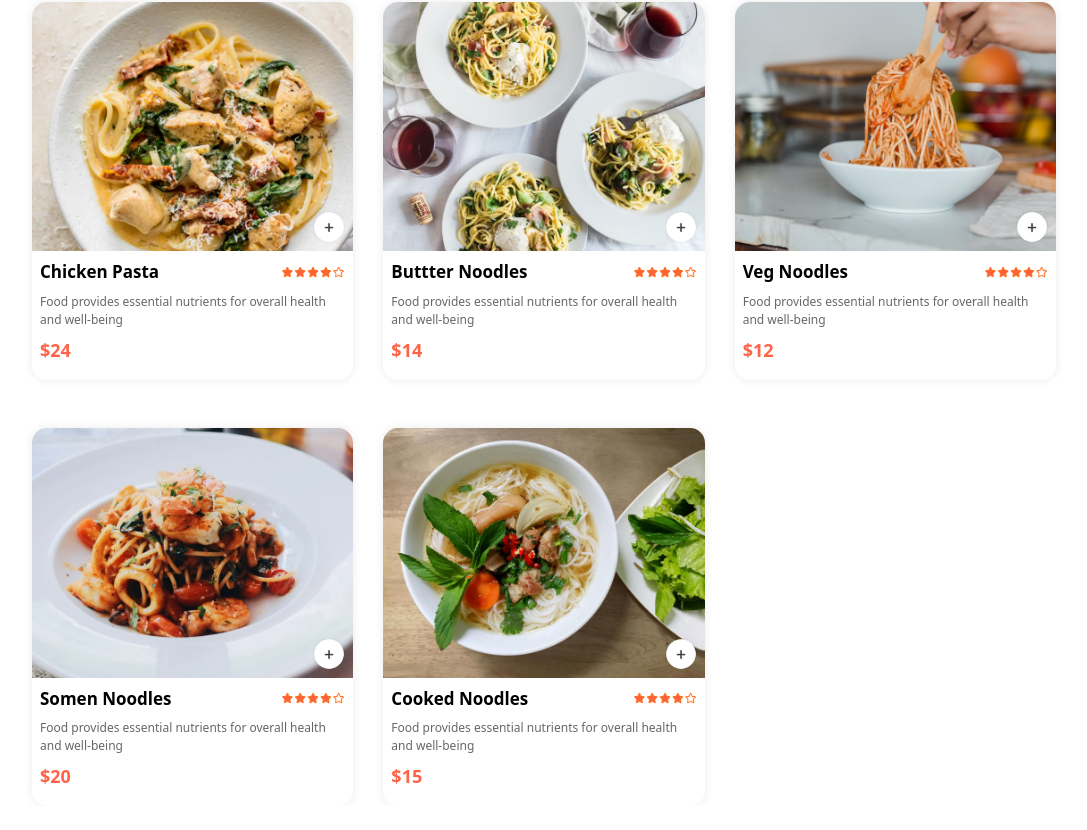
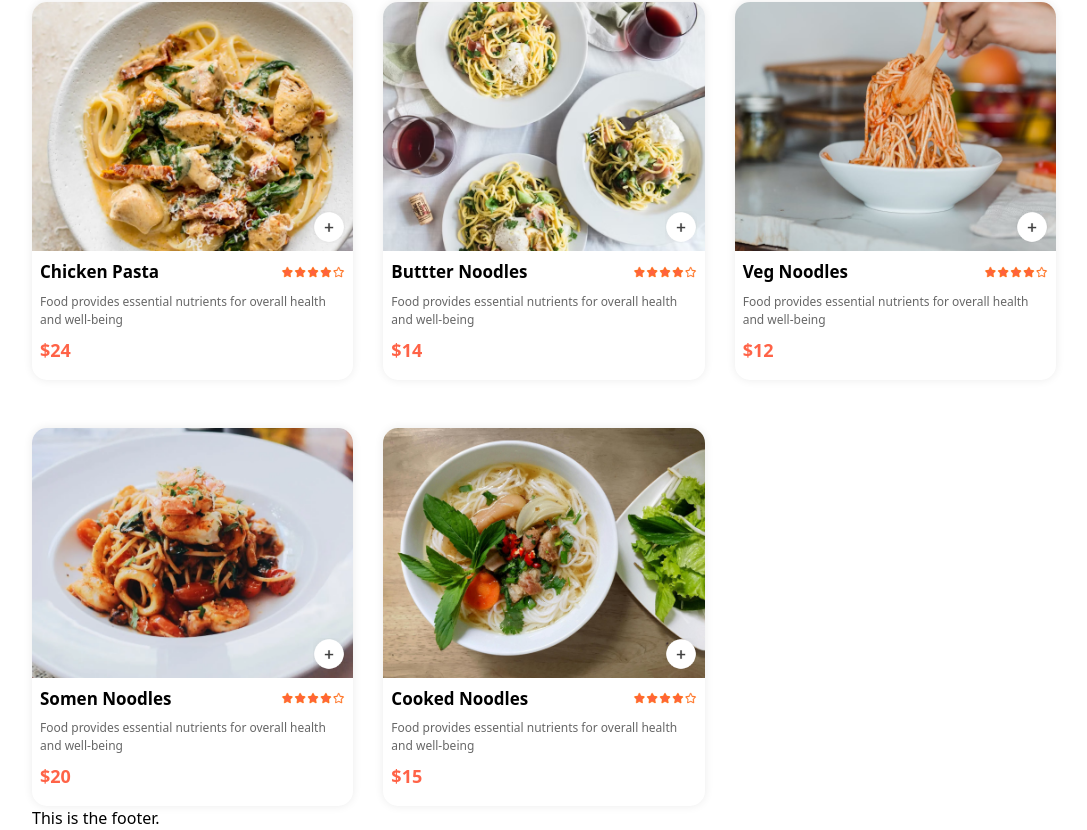
Before and after one commit to Winfredo/Food-Delivery-App, a Next.js app: page / in a window 1280 px wide. Shown: the part 4831-5661 px from the top of the page, without its empty margins (96-1183 px from the left). Before the commit the page ends 5637 px from the top, so only its background shows below. Built offline with nearby package versions, Linux system fonts and the light colour scheme.

Commit message:
adding footer

```diff
--- a/app/layout.tsx
+++ b/app/layout.tsx
@@ -3,6 +3,7 @@
 import "./globals.css";
 import Navbar from "@/components/Navbar";
 import StoreContextProvider from "@/context/StoreContextProvider";
+import Footer from "@/components/Footer";
 
 const geistSans = Geist({
   variable: "--font-geist-sans",
@@ -32,6 +33,7 @@
         <StoreContextProvider>
         <Navbar />
         {children}
+        <Footer />
         </StoreContextProvider>
       </body>
     </html>
--- /dev/null
+++ b/components/Footer.tsx
@@ -0,0 +1,11 @@
+import React from 'react'
+
+const Footer = () => {
+  return (
+    <div>
+      <p>This is the footer.</p>
+    </div>
+  )
+}
+
+export default Footer
```
